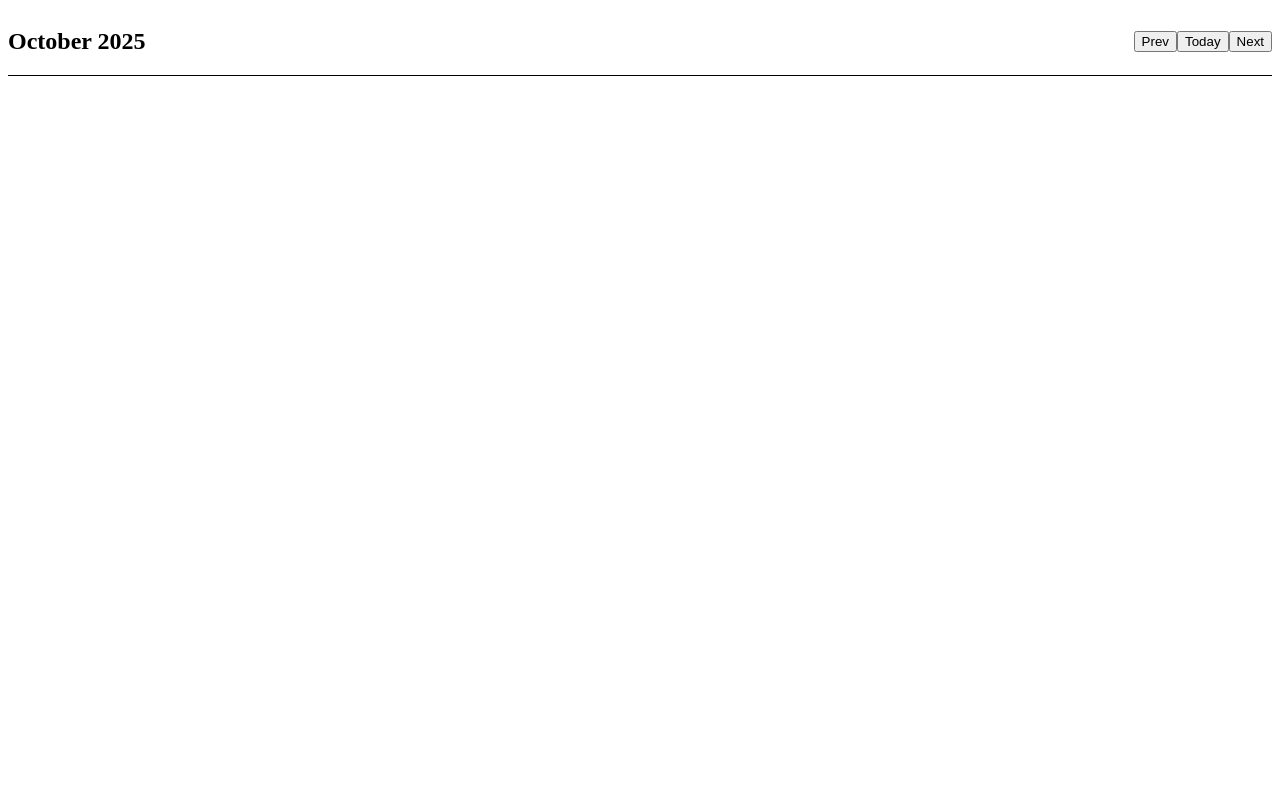
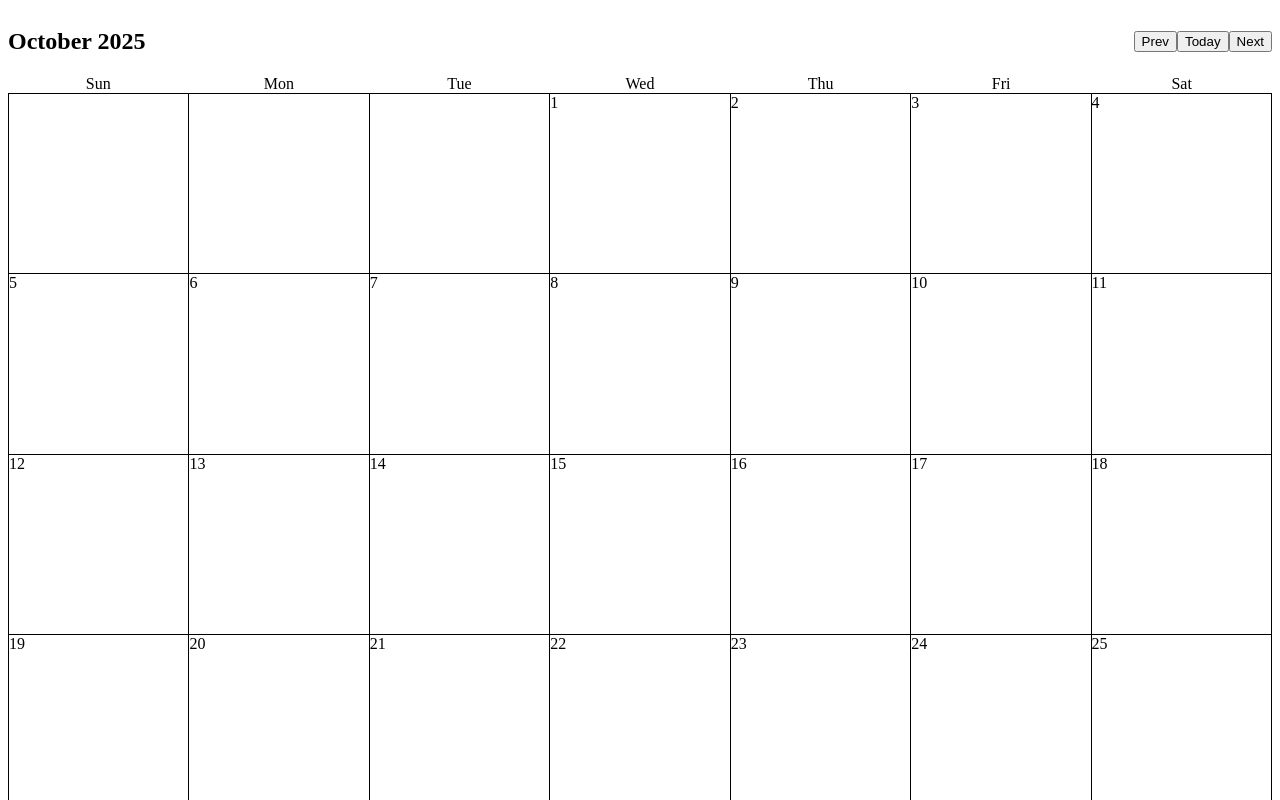
Before and after one commit to Pratikk404/Calendar, a React (Vite) app: page / in a window 1280 px wide. Shown: the top 800 px of the page. Built offline with nearby package versions, Linux system fonts and the light colour scheme.

Commit message:
Enhance CalendarView with styling and functionality
Feature: Render calendar grid with all days

```diff
--- a/src/components/Calendar/CalendarView.tsx
+++ b/src/components/Calendar/CalendarView.tsx
@@ -1,8 +1,16 @@
 import React from 'react';
 import { useCalendar } from '@/hooks/useCalendar';
+import { getDaysInMonth } from '@/utils/date.utils';
+
+const WEEKDAYS = ['Sun', 'Mon', 'Tue', 'Wed', 'Thu', 'Fri', 'Sat'];
 
 export const CalendarView: React.FC = () => {
   const { currentDate, goToNextMonth, goToPreviousMonth, goToToday } = useCalendar();
+  const daysInMonth = getDaysInMonth(currentDate);
+
+  const firstDay = new Date(currentDate.getFullYear(), currentDate.getMonth(), 1);
+  const startingDayOfWeek = firstDay.getDay();
+  const emptyDays = Array.from({ length: startingDayOfWeek });
 
   return (
     <div className="p-4">
@@ -13,26 +21,49 @@ export const CalendarView: React.FC = () => {
         <div className="space-x-2">
           <button
             onClick={goToPreviousMonth}
-            className="px-2 py-1 bg-neutral-200 rounded"
+            className="px-2 py-1 bg-neutral-200 rounded hover:bg-neutral-300 transition"
           >
             Prev
           </button>
           <button
             onClick={goToToday}
-            className="px-2 py-1 bg-primary-500 text-white rounded"
+            className="px-2 py-1 bg-primary-500 text-white rounded hover:bg-primary-600 transition"
           >
             Today
           </button>
           <button
             onClick={goToNextMonth}
-            className="px-2 py-1 bg-neutral-200 rounded"
+            className="px-2 py-1 bg-neutral-200 rounded hover:bg-neutral-300 transition"
           >
             Next
           </button>
         </div>
       </div>
+
+      <div className="grid grid-cols-7 gap-1 mb-2">
+        {WEEKDAYS.map((day) => (
+          <div key={day} className="text-center text-sm font-semibold text-neutral-600">
+            {day}
+          </div>
+        ))}
+      </div>
+
       <div className="grid grid-cols-7 gap-1 border-t border-l border-neutral-300">
-        {/* Calendar grid cells will be rendered here in future phases */}
+        {emptyDays.map((_, index) => (
+          <div
+            key={`empty-${index}`}
+            className="aspect-square border-r border-b border-neutral-300 bg-neutral-50"
+          />
+        ))}
+
+        {daysInMonth.map((day) => (
+          <div
+            key={day.toISOString()}
+            className="aspect-square border-r border-b border-neutral-300 p-1 text-sm hover:bg-primary-50 transition cursor-pointer"
+          >
+            {day.getDate()}
+          </div>
+        ))}
       </div>
     </div>
   );
```
